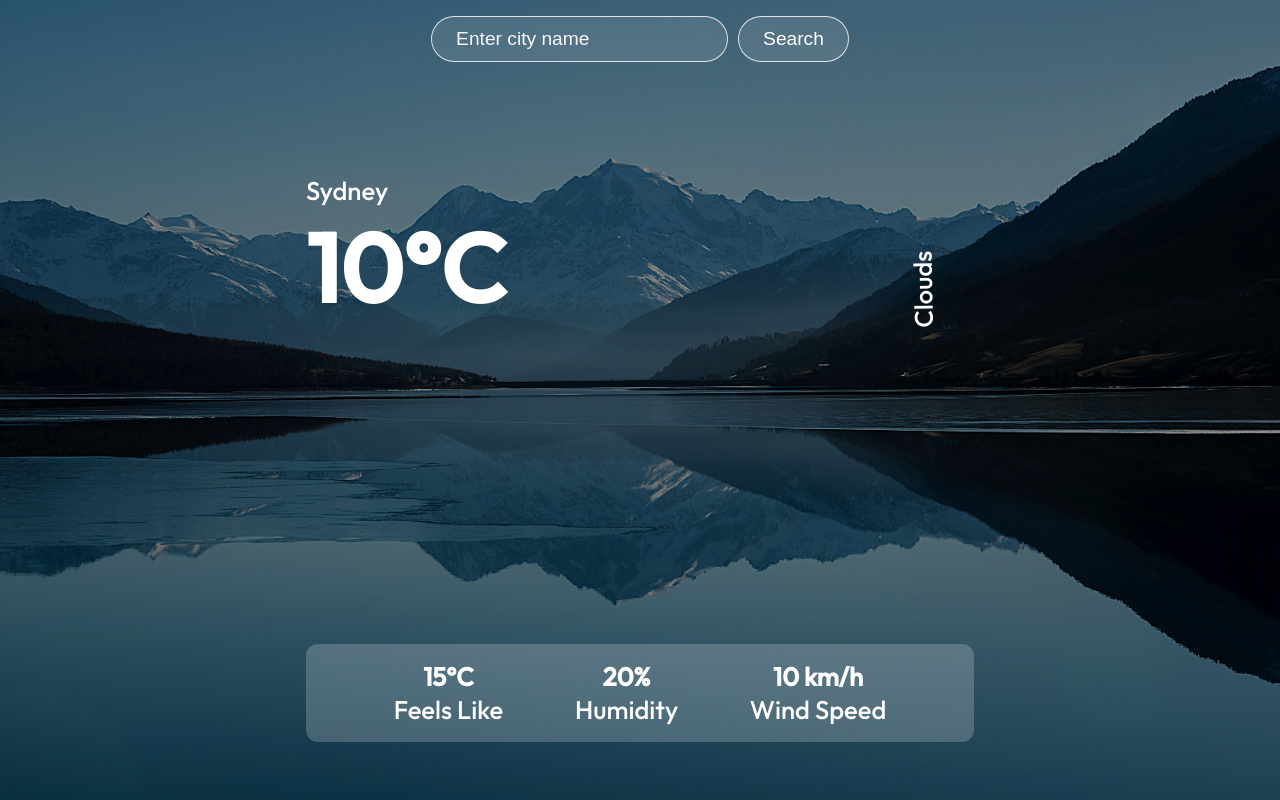
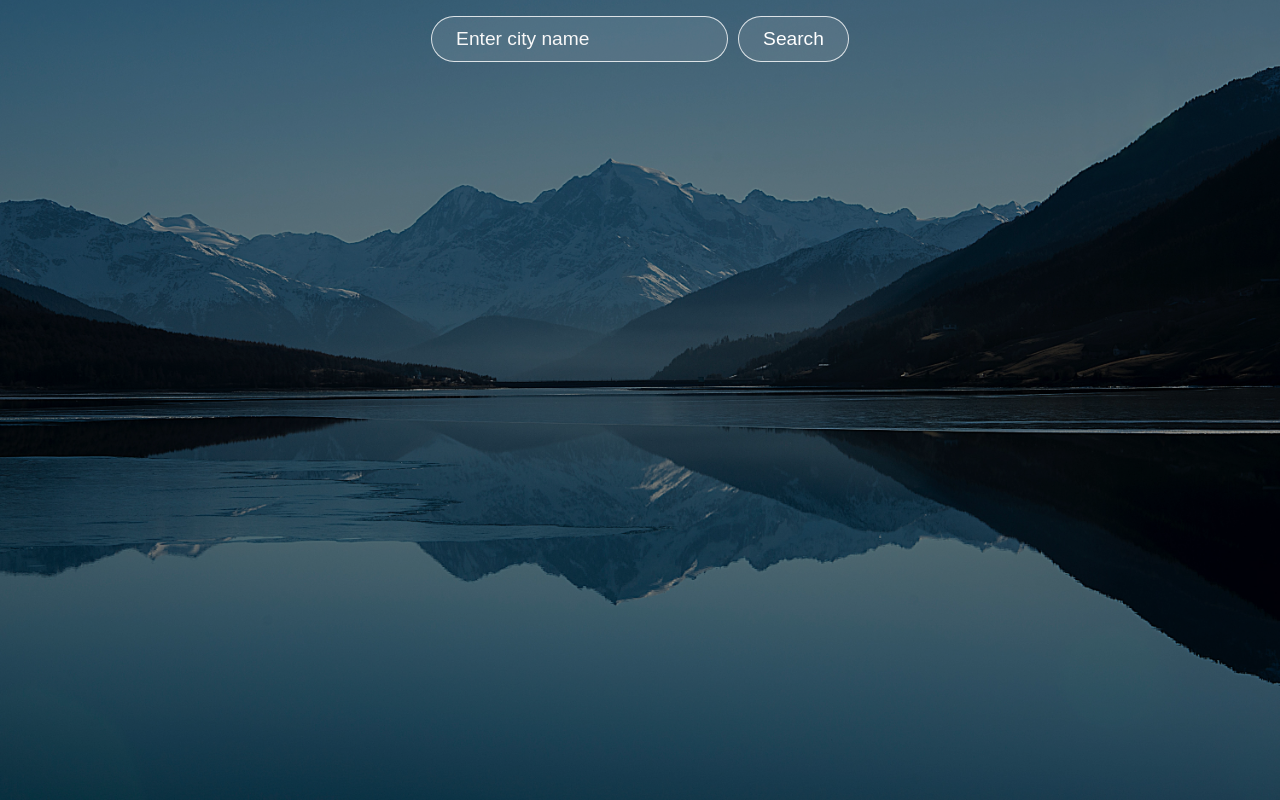
Before and after one commit to RaymondPham92/RaymondPham92.github.io, a React (Create React App) app in the folder weather_website/: page / in a window 1280 px wide. Built offline with nearby package versions, Linux system fonts and the light colour scheme.

Commit message:
finished

```diff
--- a/weather_website/src/App.js
+++ b/weather_website/src/App.js
@@ -5,32 +5,33 @@ import axios from 'axios'
 function App() {
   const API_key = 'dbafa9aab1ad78fe793475dee0990fd1'
 
-  const [data, setData] = useState({})
   const [cityName, setCityName] = useState("")
   const [weatherData, setWeatherData] = useState({})
+  const [name, setName] = useState("")
 
-  var lat = 0
-  var lon = 0
-
-  // get latitude and longitude from city name
-  const geocoding_url = `http://api.openweathermap.org/geo/1.0/direct?q=${cityName}&limit=5&appid=${API_key}`
 
   const searchLocation = (event) =>{
-    if (cityName === '') {
+    if (cityName === '' || cityName === null) {
       return
     }
+    const geocoding_url = `http://api.openweathermap.org/geo/1.0/direct?q=${cityName}&limit=5&appid=${API_key}`
     axios.get(geocoding_url).then((response) => {
-      setData(response.data[0])
-      lat = data.lat
-      lon = data.lon
-      console.log(data)
-      const weather_url = `https://api.openweathermap.org/data/2.5/weather?lat=${lat}&lon=${lon}&appid=${API_key}`
-      axios.get(weather_url).then((response) => {
-        setWeatherData(response.data)
-        console.log(weatherData)
-        setCityName('')
-      })
+      const locationData = response.data[0];
 
+      if (locationData) {
+        const lat = locationData.lat
+        const lon = locationData.lon
+        setName(locationData.name)
+        console.log(locationData);
+        const weather_url = `https://api.openweathermap.org/data/2.5/weather?lat=${lat}&lon=${lon}&units=metric&appid=${API_key}`
+        axios.get(weather_url).then((weatherResponse) => {
+          setWeatherData(weatherResponse.data)
+          console.log(weatherResponse.data)
+          setCityName('')
+        })
+      }
+    }).catch((error) => {
+      console.error('Error fetching geocoding data:', error);
     })
   }
 
@@ -55,30 +56,33 @@ function App() {
       <div className='container'>
         <div className='top'>
           <div className='location'>
-            <p>Sydney</p>
+            <p>{name}</p>
           </div>
           <div className='temp'>
-            <h1>10°C</h1>
+            {weatherData.main ? <h1>{weatherData.main.temp.toFixed()}°C</h1> : null}
           </div>
           <div className='desc'>
-            <p>Clouds</p>
+            {weatherData.weather ? <p>{weatherData.weather[0].main}</p> : null}
+
           </div>
         </div>
 
-        <div className='bot'>
+        {weatherData.name !== undefined &&
+          <div className='bot'>
           <div className='feels_like'>
-            <p className='bold'>15°C</p>
+            {weatherData.main ? <p className='bold'>{weatherData.main.feels_like.toFixed()}°C</p> : null }
             <p>Feels Like</p>
           </div>
           <div className='humidity'>
-            <p className='bold'>20%</p>
+            {weatherData.main ? <p className='bold'>{weatherData.main.humidity}%</p> : null }
             <p>Humidity</p>
           </div>
           <div className='wind'>
-            <p className='bold'>10 km/h</p>
+            {weatherData.wind ? <p className='bold'>{weatherData.wind.speed}m/s</p> : null }
             <p>Wind Speed</p>
           </div>
         </div>
+        }
       </div>
     </div>
   );
```
